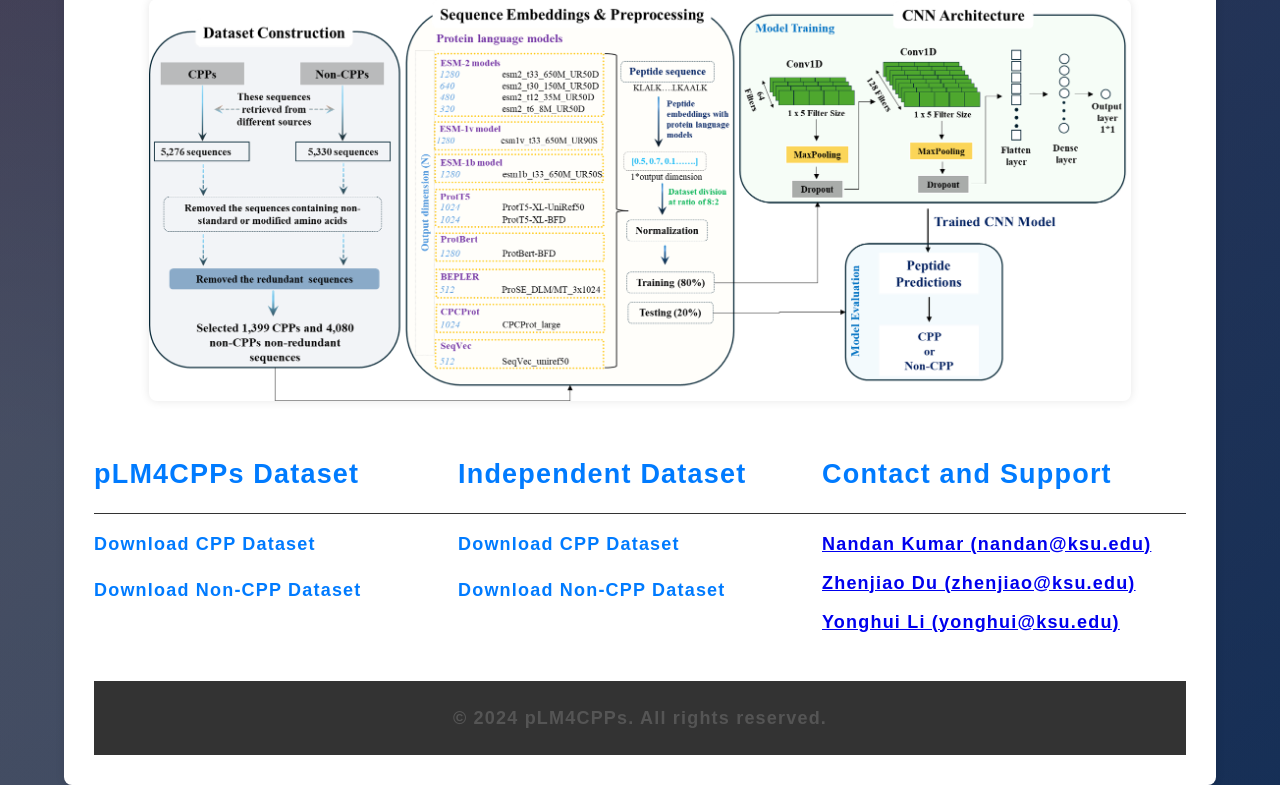
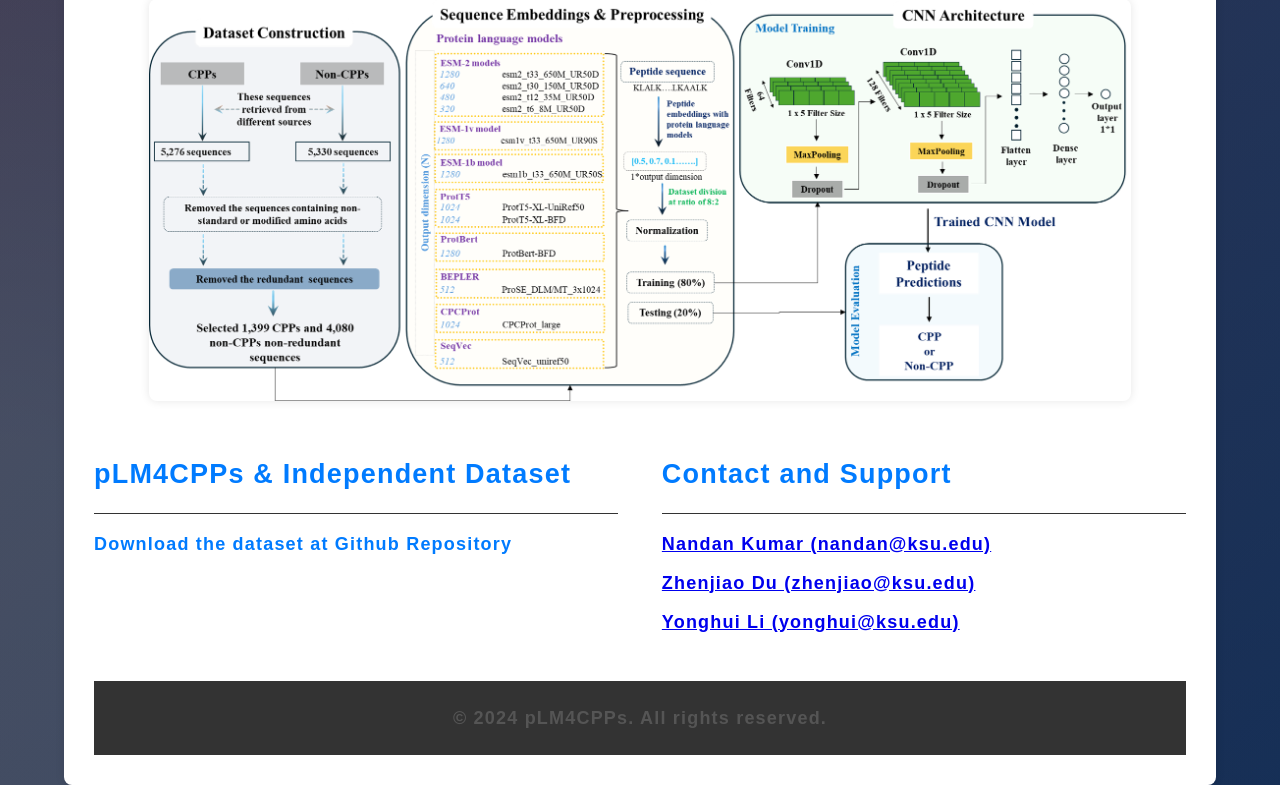
Before and after one commit to dzjxzyd/pLM4CPP_server, a Flask app: page / in a window 1280 px wide. Shown: the part 1679-2464 px from the top of the page. Run offline with Flask 2, Linux system fonts and the light colour scheme.

Commit message:
Update index.html

```diff
--- a/templates/index.html
+++ b/templates/index.html
@@ -275,7 +275,7 @@
                 <p class="important-text">Quick Output Version: </p><strong> Select a model, input peptide sequences, and click "Run" for quick predictions.</p>
                 <p><strong>Notice:</strong> Support multiple sequences input (e.g., "VPP,IPP,CCL,AGR").</p>
                 <p class="important-text">Large-scale Output Version: </p><strong>Upload files (xls, xlsx, txt, fasta) and click "Run" for batch predictions.</p>
-                <p><strong>Notice:</strong> File preparation guidelines available at the <a href="https://github.com/drkumarnandan/pLM4CPPs_webserver/tree/main/Example%20uploading%20files" target="_blank">repository</a>.</p>
+                <p><strong>Notice:</strong> File preparation guidelines available at the <a href="https://github.com/dzjxzyd/pLM4CPP_server/tree/main/datasets" target="_blank">repository</a>.</p>
             </div>
 
             <div>
@@ -355,21 +355,13 @@
         <section class="dataset-section">
 
             <div>
-                <h2 style="color: #007bff;">pLM4CPPs Dataset</h2>
+                <h2 style="color: #007bff;">pLM4CPPs & Independent Dataset</h2>
 				<hr>
                 <ul>
-                    <li><a href="pLM4CPPs_dataset_CPP.xlsx" download>Download CPP Dataset</a></li>
-                    <li><a href="pLM4CPPs_dataset_Non-CPP.xlsx" download>Download Non-CPP Dataset</a></li>
+                    <li><a href="https://github.com/dzjxzyd/pLM4CPP_server/tree/main/datasets" download>Download the dataset at Github Repository</a></li>
                 </ul>
             </div>
-            <div>
-                <h2 style="color: #007bff;">Independent Dataset</h2>
-				<hr>
-                <ul>
-                    <li><a href="kelm_dataset_CPP.csv" download>Download CPP Dataset</a></li>
-                    <li><a href="kelm_dataset_Non-CPP.csv" download>Download Non-CPP Dataset</a></li>
-                </ul>
-            </div>
+
 			<div>
 					<h2 style="color: #007bff;">Contact and Support</h2>
 					<hr>
```
